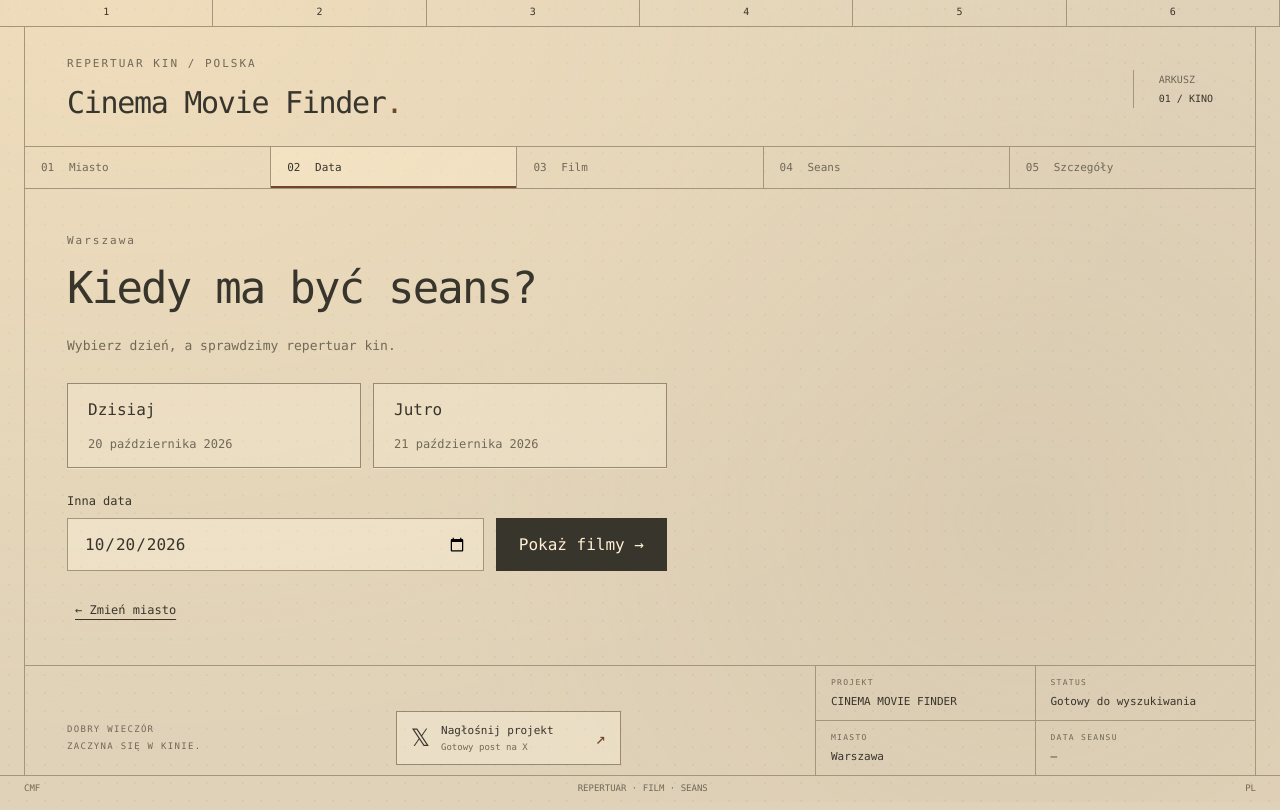
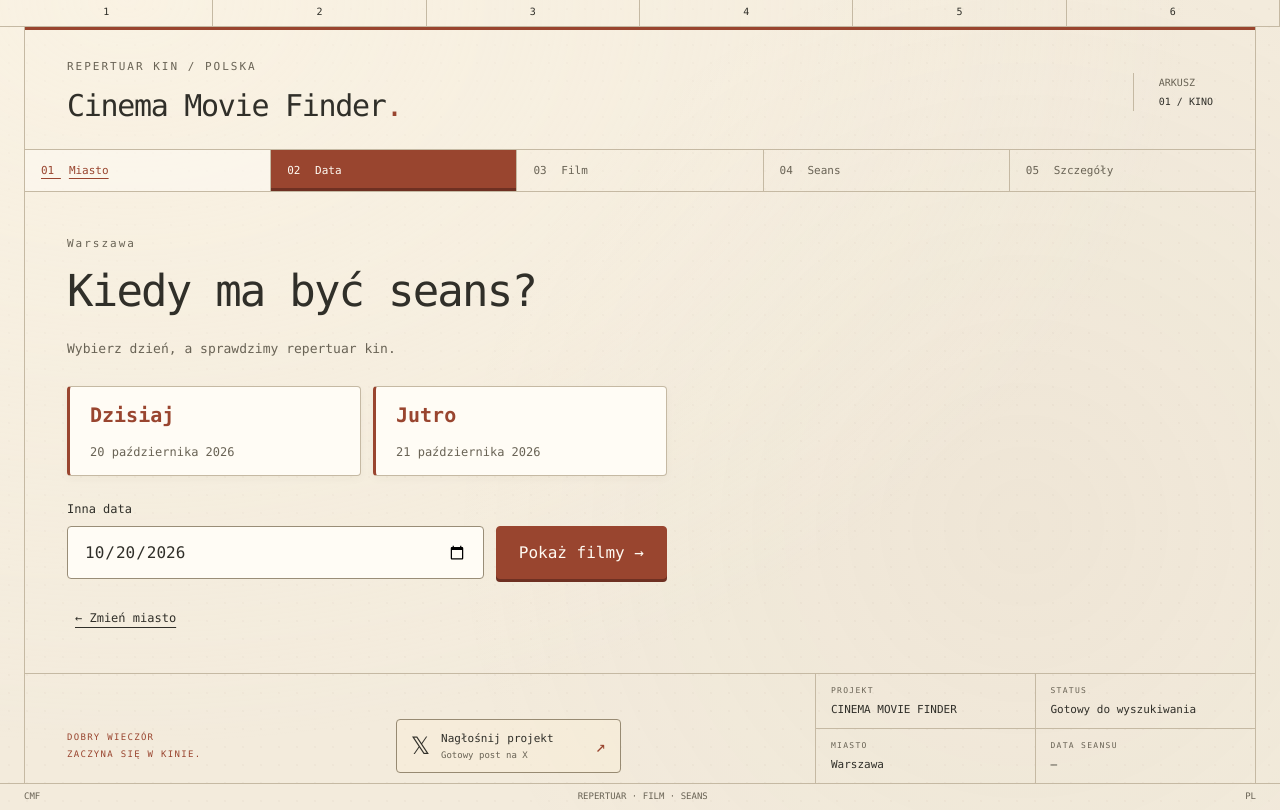
Before and after one commit to Landi545/Cinema-Movie-Finder, an Electron app: page desktop/ui/index.html in a window 1280 px wide. Both pictures are taken after a click on the button "Warszawa". Drawn offline with Linux system fonts and the light colour scheme.

Commit message:
Refresh shared cinema UI with warmer accents and clearer actions

```diff
--- a/desktop/ui/app.js
+++ b/desktop/ui/app.js
@@ -124,13 +124,21 @@ for (const [index, step] of [...$('steps').children].entries()) {
   step.tabIndex = -1;
   step.setAttribute('aria-disabled', 'true');
 }
-for (const step of $('steps').children) step.addEventListener('click', () => {
+for (const step of $('steps').children) {
+  step.addEventListener('keydown', event => {
+    if (event.key === 'Enter' || event.key === ' ') {
+      event.preventDefault();
+      step.click();
+    }
+  });
+  step.addEventListener('click', () => {
     const target = step.dataset.stage;
     if (!target || stages.indexOf(target) >= stages.indexOf(currentStage)) return;
     ++generation;
     show(target);
     if (target === 'city') $('status').textContent = 'Gotowy do wyszukiwania';
   });
+}
 for (const button of document.querySelectorAll('[data-back]')) button.addEventListener('click', () => { show(button.dataset.back); if (button.dataset.back === 'city') $('status').textContent = 'Gotowy do wyszukiwania'; });
 $('cancel').addEventListener('click', async () => { ++generation; await api.cancel(); show('date'); $('status').textContent = 'Anulowano pobieranie'; });
 $('ticket').addEventListener('click', async () => { try { await api.openTicket(selected.ticketUrl); } catch { error('Nie udało się otworzyć strony biletów. Spróbuj ponownie.'); } });
--- a/desktop/ui/style.css
+++ b/desktop/ui/style.css
@@ -1,11 +1,12 @@
 /* Wygląd widoków z index.html; app.js odpowiada za dane i nawigację. */
 :root {
   color-scheme: light;
-  --paper: #e0d2b8;
-  --ink: #38352c;
-  --muted: #706958;
-  --line: #a3967d;
-  --accent: #71462d;
+  --paper: #f3ebdc;
+  --ink: #302f29;
+  --muted: #696355;
+  --line: #c5b9a3;
+  --accent: #99452f;
+  --surface: #fffcf5;
   font-family: Consolas, "Cascadia Mono", "Courier New", monospace;
   color: var(--ink);
   background: var(--paper);
@@ -18,9 +19,9 @@ body {
   padding: env(safe-area-inset-top) env(safe-area-inset-right) env(safe-area-inset-bottom) env(safe-area-inset-left);
   min-height: 100vh;
   background:
-    radial-gradient(ellipse at 10% 0%, #fae4be90, transparent 65%),
-    radial-gradient(circle at 80% 65%, #b2a28b25, transparent 50%),
-    radial-gradient(#8c796336 0.6px, transparent 0.8px);
+    radial-gradient(ellipse at 10% 0%, #fff8e990, transparent 65%),
+    radial-gradient(circle at 80% 65%, #b2a28b12, transparent 50%),
+    radial-gradient(#8c79631a 0.6px, transparent 0.8px);
   background-size:
     auto,
     auto,
@@ -34,7 +35,8 @@ input {
 button {
   cursor: pointer;
   border: 1px solid var(--line);
-  background: #f8edd63b;
+  background: var(--surface);
+  border-radius: 4px;
   padding: 13px 18px;
   transition:
     background 0.15s,
@@ -88,6 +90,7 @@ header {
   align-items: center;
   padding: 30px 42px 26px;
   border-bottom: 1px solid var(--line);
+  border-top: 3px solid var(--accent);
 }
 .eyebrow {
   font-size: 11px;
@@ -138,9 +141,9 @@ nav li span {
   margin-left: 8px;
 }
 nav li[aria-current] {
-  color: var(--ink);
-  background: #fff1d05c;
-  box-shadow: inset 0 -2px var(--accent);
+  color: #fffaf2;
+  background: var(--accent);
+  box-shadow: inset 0 -3px #6e3022;
 }
 main {
   padding: 45px 42px 36px;
@@ -180,9 +183,9 @@ label {
 input {
   min-width: 0;
   flex: 1;
-  background: #fff5df59;
-  border: 1px solid var(--line);
-  border-radius: 0;
+  background: var(--surface);
+  border: 1px solid #998d77;
+  border-radius: 4px;
   padding: 15px 16px;
   font-size: 16px;
 }
@@ -190,14 +193,16 @@ input::placeholder {
   color: #7f7563;
 }
 .primary {
-  background: var(--ink);
-  color: #fff0d5;
-  border-color: var(--ink);
+  background: var(--accent);
+  color: #fffaf2;
+  border-color: var(--accent);
+  box-shadow: 0 3px 0 #6e3022;
   padding: 15px 22px;
 }
 .primary:hover {
-  background: #514b3d;
-  color: #fff6e4;
+  background: #7d3523;
+  border-color: #7d3523;
+  color: #fffaf2;
 }
 .popular-label {
   margin-top: 30px;
@@ -229,7 +234,7 @@ input::placeholder {
   padding: 16px 20px;
 }
 .choice strong {
-  font-weight: normal;
+  font-weight: 600;
 }
 .choice span {
   font-size: 12px;
@@ -242,12 +247,8 @@ input::placeholder {
 }
 .choices {
   display: grid;
-  gap: 8px;
+  gap: 12px;
   margin: 26px 0;
-}
-.choices .choice::after {
-  content: "↗";
-  color: var(--accent);
 }
 .back {
   border: 0;
@@ -325,7 +326,7 @@ footer {
   font-size: 9px;
   letter-spacing: 1.3px;
   line-height: 1.9;
-  color: var(--muted);
+  color: var(--accent);
   padding-bottom: 20px;
 }
 .stamp {
@@ -408,23 +409,66 @@ footer {
 nav li[role="button"] {
   cursor: pointer;
 }
+/* Poprzednie kroki pozostają dostępne także dla klawiatury. */
+nav li[aria-disabled="false"] {
+  color: var(--accent);
+  background: #fffcf580;
+  text-decoration: underline;
+  text-underline-offset: 4px;
+}
+nav li[aria-disabled="false"]:hover {
+  background: var(--surface);
+}
+nav li:focus-visible {
+  outline: 3px solid var(--accent);
+  outline-offset: -4px;
+}
 nav li[aria-disabled="true"] {
-  cursor: not-allowed;
+  cursor: default;
 }
+/* Jasne karty i stały akcent pokazują możliwość wyboru także bez najechania. */
 .choice {
-  background: #f8edd64d;
-  border-color: #978a72;
-  box-shadow: 0 1px 0 #fff4d966;
+  background: var(--surface);
+  border-color: var(--line);
+  border-left: 3px solid var(--accent);
+  box-shadow: 0 3px 8px #302f2909;
 }
 .choice:hover {
-  background: #fff1d0a8;
+  background: #fff5e6;
   border-color: var(--accent);
-  box-shadow: 0 2px 0 #71462d45;
+  box-shadow: 0 3px 10px #71462d1f;
 }
 .choices .choice::after {
-  content: "↗";
+  content: "→";
+  display: grid;
+  place-items: center;
+  flex: 0 0 32px;
+  height: 32px;
+  border-radius: 50%;
+  background: #f5e3d8;
+  color: #853b28;
+  font-size: 16px;
+}
+/* Godzina, kino i przejście dalej mają osobne miejsca, również na telefonie. */
+#screenings .choice {
+  display: grid;
+  grid-template-columns: auto minmax(0, 1fr) 32px;
+}
+#screenings .choice strong {
   color: var(--accent);
-  font-size: 16px;
+  font-size: 20px;
+}
+.date-shortcuts .choice strong {
+  color: var(--accent);
+  font-size: 20px;
+}
+.chips button {
+  border-color: #b3a48c;
+  box-shadow: 0 2px 0 #d8cbb6;
+}
+.chips button:hover {
+  border-color: var(--accent);
+  color: var(--accent);
 }
 .promo-card {
   display: flex;
```
Lines whose indentation alone changed are shown as unchanged.
